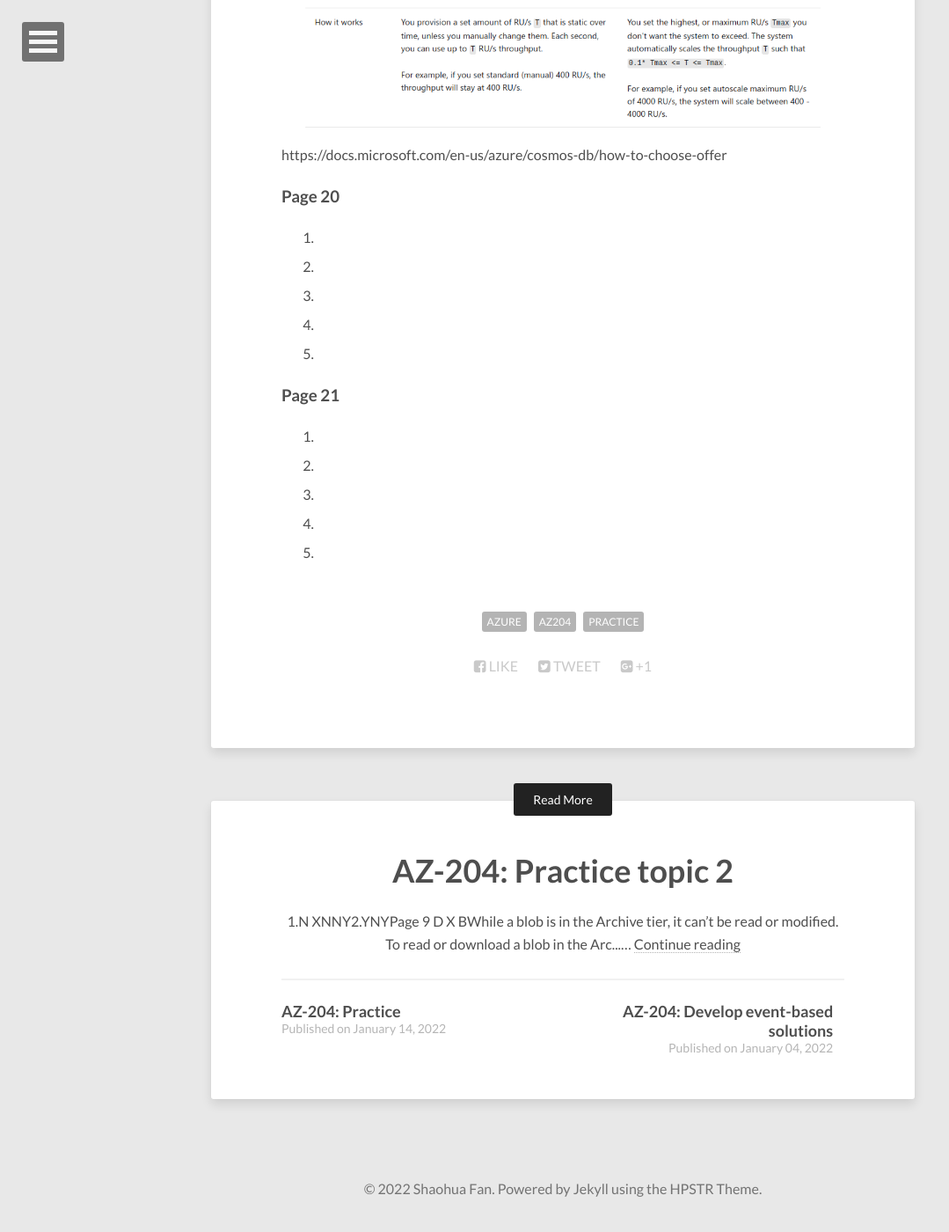
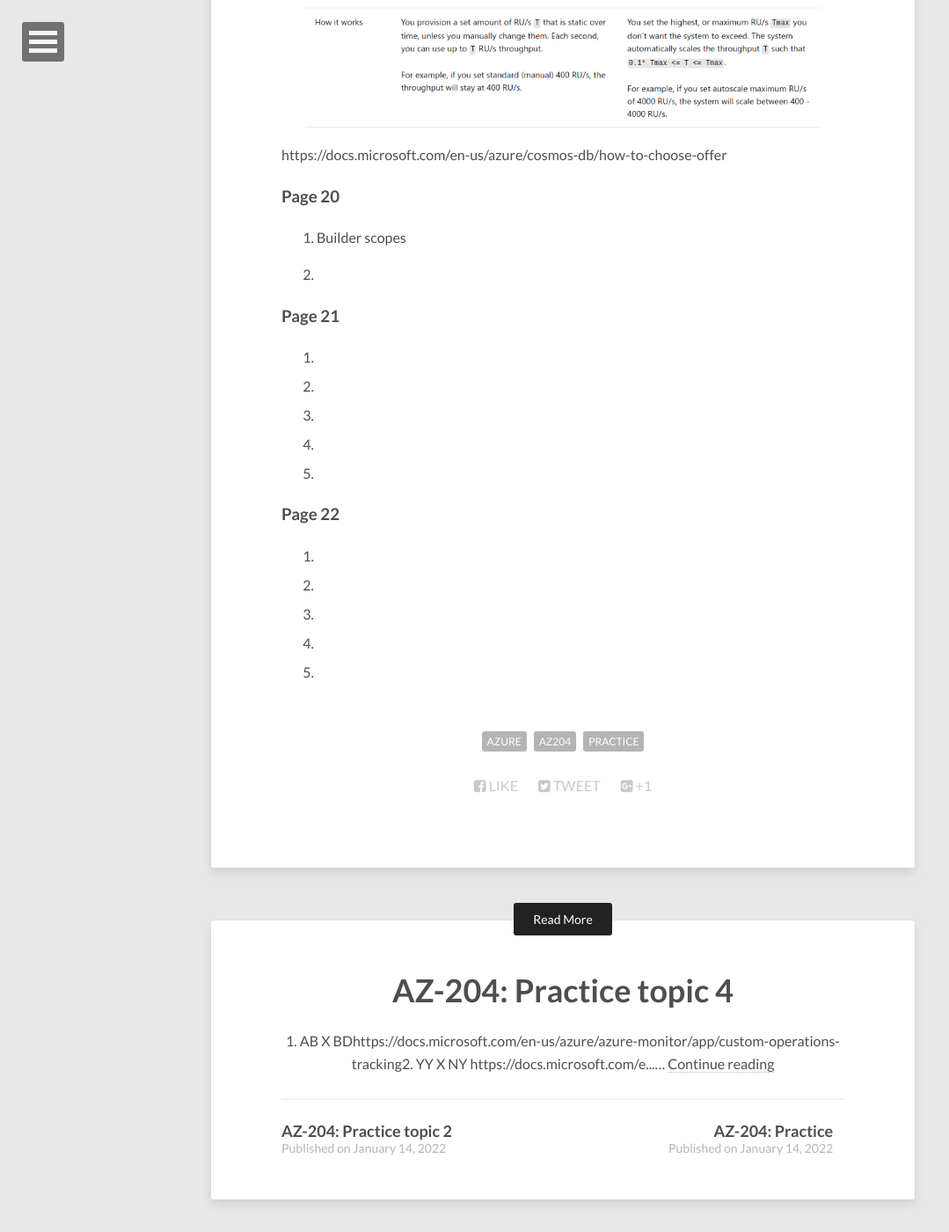
Before and after one commit to fanshaohua-fan/fanshaohua-fan.github.io, a Jekyll site: the page built from _posts/2022-2-7-AZ204-Practice-Topic-3.md, in a window 1280 px wide and 1400 px high, scrolled down 5052 px. Shown: the whole window at 88% size, without its empty margins (0-1079 px from the left). Built offline with Jekyll 4.4.1, drawn with Linux system fonts in a browser that asks for light colours; nearby versions of some CDN libraries.

Commit message:
AZ204 Practice: Page 20

```diff
--- /dev/null
+++ b/_posts/2022-2-20-AZ204-Practice-Topic-4.md
@@ -0,0 +1,60 @@
+---
+layout: post
+title:  "AZ-204: Practice topic 4"
+categories: az204
+tags:   azure az204 practice
+---
+
+1.
+AB  X BD
+
+https://docs.microsoft.com/en-us/azure/azure-monitor/app/custom-operations-tracking
+
+2.
+Y
+
+Y   X   N
+
+Y
+
+
+https://docs.microsoft.com/en-us/azure/frontdoor/front-door-caching
+
+3.
+Set if missing  X   Override
+
+1 hour
+
+Cache every unique URL
+
+4.
+Standard
+
+Enable
+
+Add
+
+Configure
+
+### [Page 21](https://www.examtopics.com/exams/microsoft/az-204/view/21/)
+
+5.
+
+
+6.
+
+
+
+
+### [Page 22](https://www.examtopics.com/exams/microsoft/az-204/view/22/)
+
+7.
+
+8.
+
+9.
+
+
+10.
+
+11.
--- a/_posts/2022-2-7-AZ204-Practice-Topic-3.md
+++ b/_posts/2022-2-7-AZ204-Practice-Topic-3.md
@@ -229,12 +229,9 @@ https://docs.microsoft.com/en-us/azure/cosmos-db/how-to-choose-offer
 ### [Page 20](https://www.examtopics.com/exams/microsoft/az-204/view/20/)
 
 37.
+Builder
+scopes
 
-38.
-
-39.
-
-40.
 
 41.
 
@@ -249,3 +246,15 @@ https://docs.microsoft.com/en-us/azure/cosmos-db/how-to-choose-offer
 45.
 
 46.
+
+### [Page 22](https://www.examtopics.com/exams/microsoft/az-204/view/22/)
+
+47.
+
+48.
+
+49.
+
+50.
+
+51.
```
